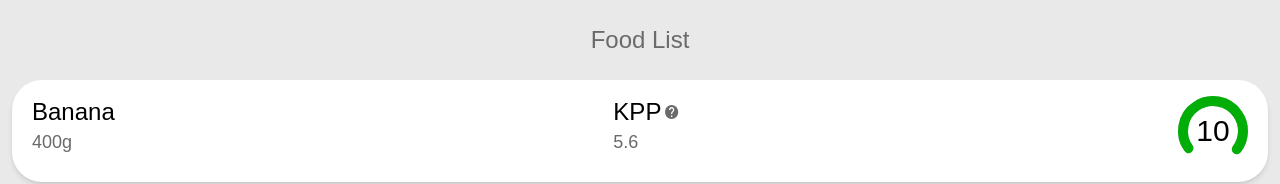
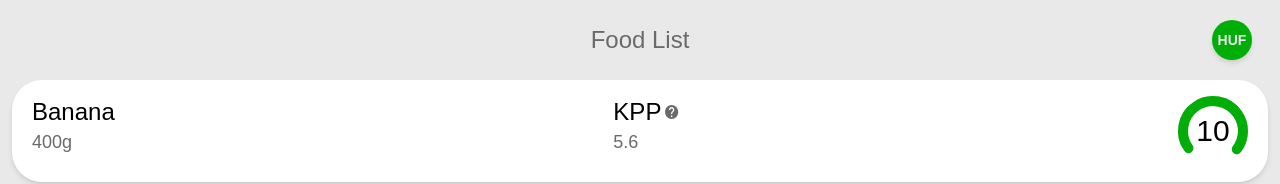
Before and after one commit to RakeMeUp/Kcal-Counter, a React (Create React App) app: page / in a window 1280 px wide. Shown: the top 184 px of the page. Built offline with nearby package versions, Linux system fonts and the light colour scheme.

Commit message:
added currency button, functionality later :)

```diff
--- a/src/App.js
+++ b/src/App.js
@@ -6,7 +6,16 @@ export default class App extends Component {
     return (
       <div className='px-3 mb-28'>
         <div className='w-full flex justify-center my-6'>
-          <span className='text-2xl text-paletteGray font-medium'>Food List</span>
+          <div className='relative flex justify-center w-full '>
+
+            <span className='text-2xl text-paletteGray font-medium '>Food List</span>
+
+            <div className='flex items-center justify-end absolute inset-0'>
+              <div className='flex text-sm mr-4 text-paletteBG bg-paletteGreen font-bold justify-center items-center shadow-md w-10 h-10 rounded-full'>
+                HUF
+              </div>
+            </div>
+          </div>
         </div>
         <div id="container">
         <ListElement meter={10}/>
--- a/src/comps/listElement.jsx
+++ b/src/comps/listElement.jsx
@@ -21,7 +21,7 @@ export default class listElement extends Component {
         return this.state.listElementOpen ? "rounded-br-[80px]" : ""
     }
 
-    additionalComponent(){
+    AdditionalComponent(){
         return (
             <div className=' mt-4 relative before:absolute before:bg-paletteLightGray before:h-[1px] before:w-full before:rounded-full'>
                 <div className='pt-4 flex justify-evenly text-sm font-medium text-paletteGray'>
@@ -71,7 +71,7 @@ export default class listElement extends Component {
                     </div>
 
                     {/* AdditionalComponent Information (displays on click) */}
-                    {this.state.listElementOpen && this.additionalComponent()}
+                    {this.state.listElementOpen && <this.AdditionalComponent />}
                 </div>
                 {/* Displays when element Open */}
                 {this.state.listElementOpen &&
```
